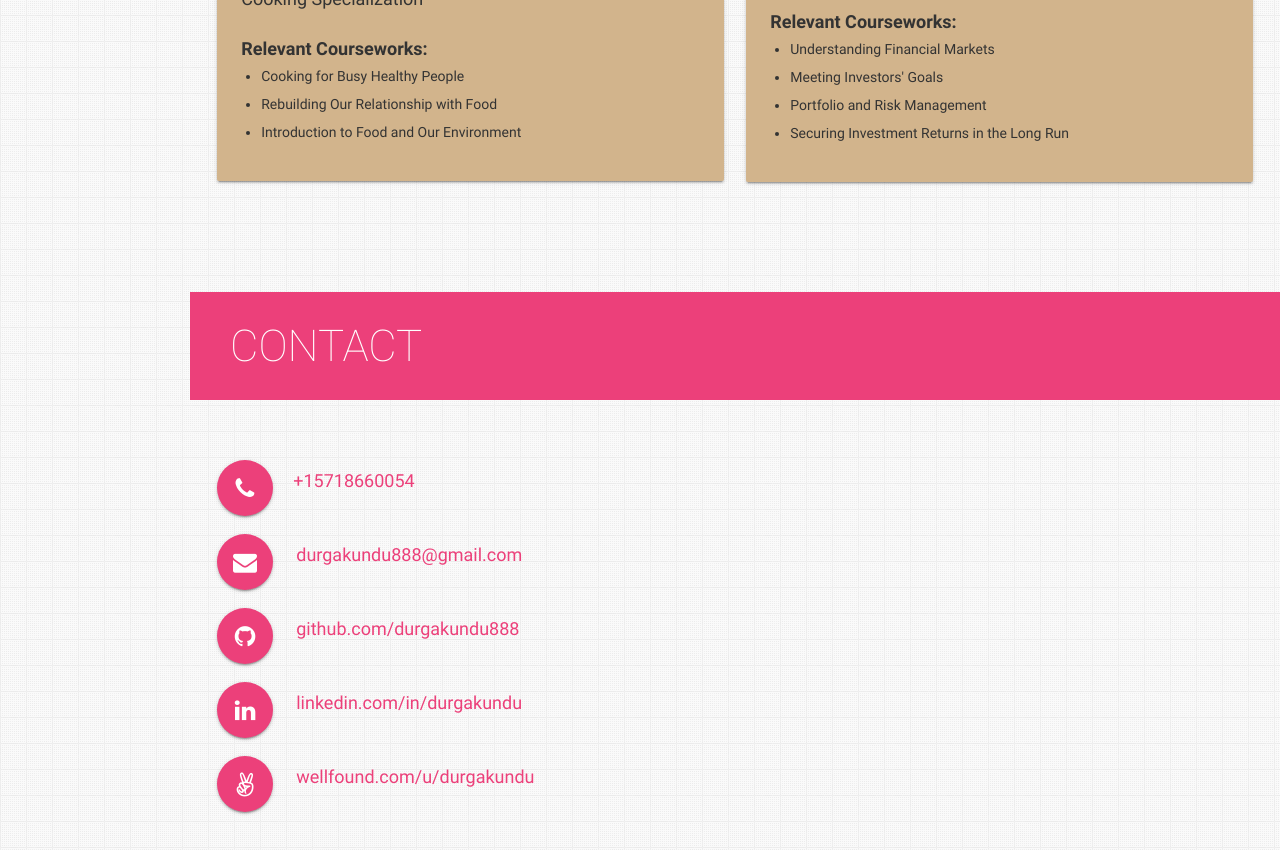
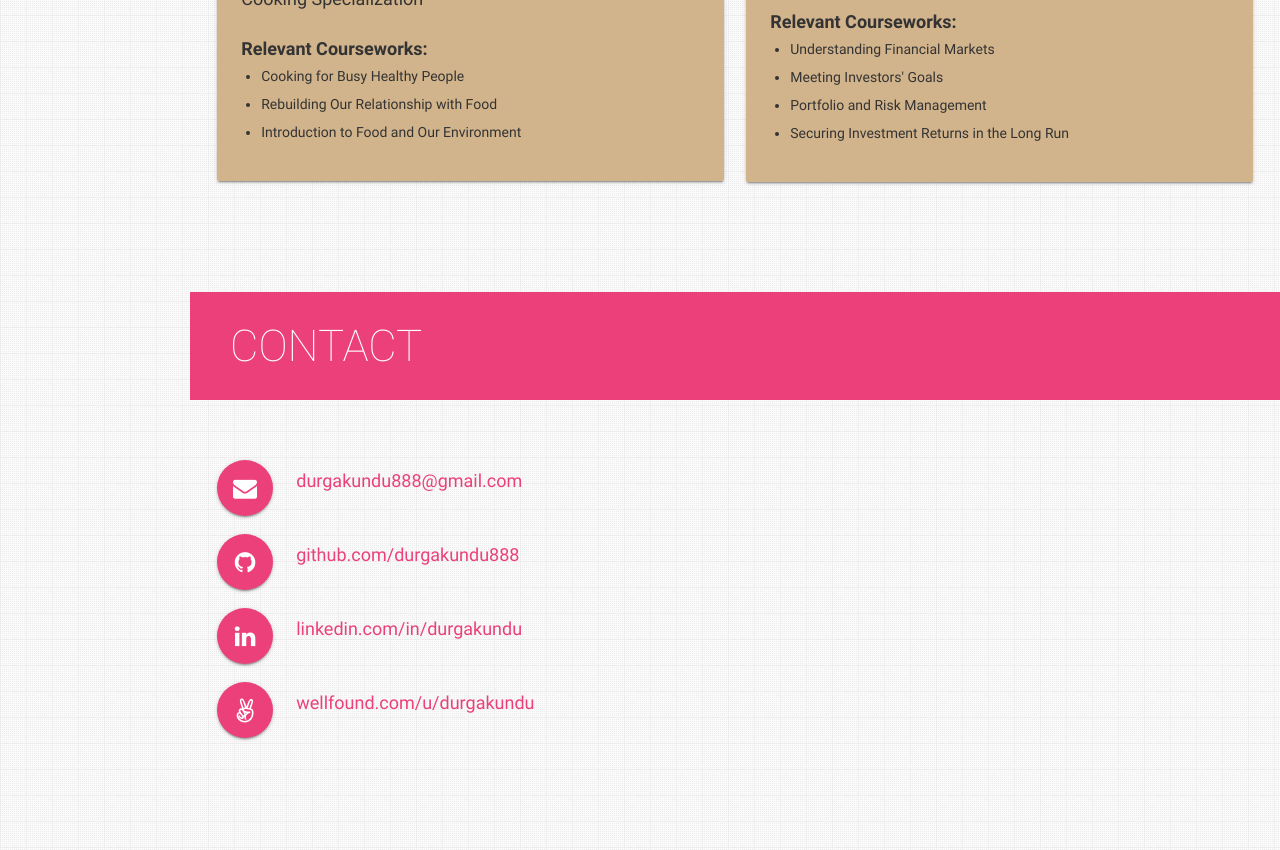
Before and after one commit to sabrinakundu7/sabrinakundu7.github.io, a plain HTML site: page index.html in a window 1280 px wide. Shown: the part 10957-11807 px from the top of the page. Drawn offline with nearby package versions, Linux system fonts and the light colour scheme.

Commit message:
Remove phone number from portfolio website.

```diff
--- a/index.html
+++ b/index.html
@@ -1221,11 +1221,6 @@
       <h3 class="page-title white-text pink">Contact</h3>
       <div class="container">
         <p>
-          <a aria-label="Call Durga" data-position="top" data-tooltip="Call Durga"
-            class="btn-floating btn-large waves-effect waves-light pink lighten-1 tooltipped"><i class="fa fa-phone"></i><a
-              aria-label="Call Durga">+15718660054</a></a>
-        </p>
-        <p>
           <a aria-label="Email Durga" href="mailto:durgakundu888@gmail.com" target="_blank" data-position="top"
             data-tooltip="Email Durga" class="btn-floating btn-large waves-effect waves-light pink lighten-1 tooltipped"><i
               class="fa fa-envelope"></i><a aria-label="Email Durga" href="mailto:durgakundu888@gmail.com"
```
